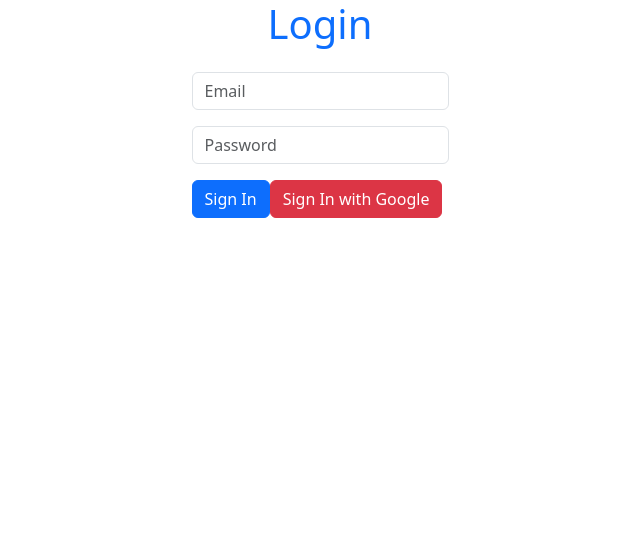
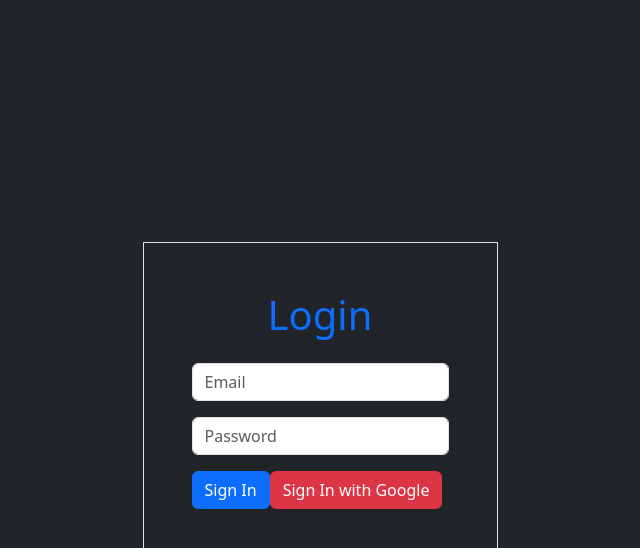
Before and after one commit to RiadRepo/Ride-sharing-web, a Next.js app: page /login in a window 1280 px wide. Shown: the top 548 px of the page, without its empty margins (320-960 px from the left). Built offline with nearby package versions, Linux system fonts and the light colour scheme.

Commit message:
working on drive

```diff
--- a/Components/Services/Services.js
+++ b/Components/Services/Services.js
@@ -2,7 +2,7 @@ import CarBook from "../CarBook/CarBook";
 
 export default function Services() {
   return (
-    <div className='my-5'>
+    <div className='my-5 '>
       <CarBook />
     </div>
   );
--- a/pages/login.js
+++ b/pages/login.js
@@ -21,7 +21,6 @@ export default function Login() {
   const signIn = () => {
     signInWithEmailAndPassword(auth, email, password)
       .then((response) => {
-
         sessionStorage.setItem("Token", response.user.accessToken);
         router.push("/");
       })
@@ -38,7 +37,7 @@ export default function Login() {
       const user = result.user;
 
       sessionStorage.setItem("Token", user.accessToken);
-      // router.push("/");
+      router.push("/");
     } catch (error) {
       console.error("Google Sign-In Error:", error.message);
     }
@@ -60,14 +59,15 @@ export default function Login() {
         <link rel='icon' href='/favicon.ico' />
       </Head>
       <main
+        className='bg-dark'
         style={{
           display: "flex",
           justifyContent: "center",
           alignItems: "center",
-          minHeight: "100%",
+          minHeight: "100vh",
         }}
       >
-        <div>
+        <div className='border p-5'>
           <h1 className='text-3xl font-semibold mb-4 text-primary text-center'>
             Login
           </h1>
```
Also changed, not shown: pages/services/index.js (+8 -8 lines).
